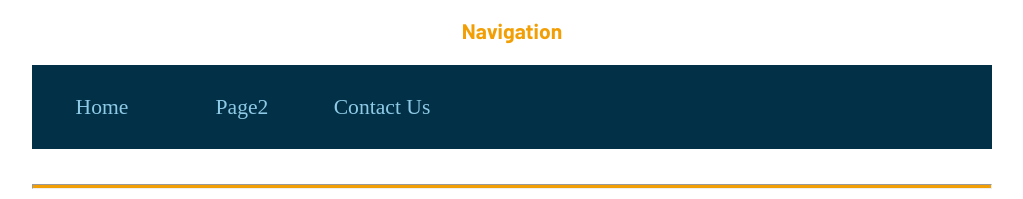
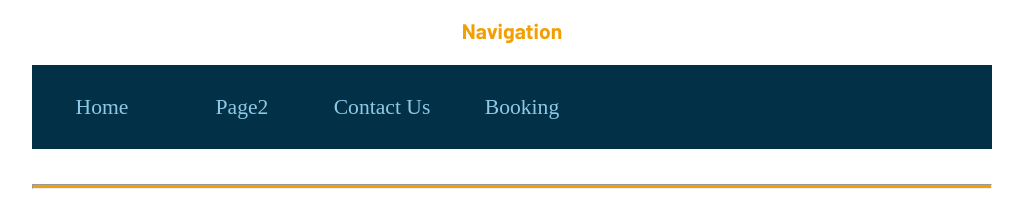
Before and after one commit to ivonnesue/wdd130, a plain HTML site: page wwr/site-plan-rafting.html in a window 1280 px wide. Shown: the part 1988-2187 px from the top of the page, without its empty margins (128-1151 px from the left). Drawn offline with Linux system fonts and the light colour scheme.

Commit message:
09242022

```diff
--- a/wwr/site-plan-rafting.html
+++ b/wwr/site-plan-rafting.html
@@ -100,6 +100,7 @@
       <a href="#">Home</a>
       <a href="#">Page2</a>
       <a href="#">Contact Us</a>
+      <a href="#">Booking</a>
     </nav>
     <hr />
     <h2>Site Map</h2>
```
